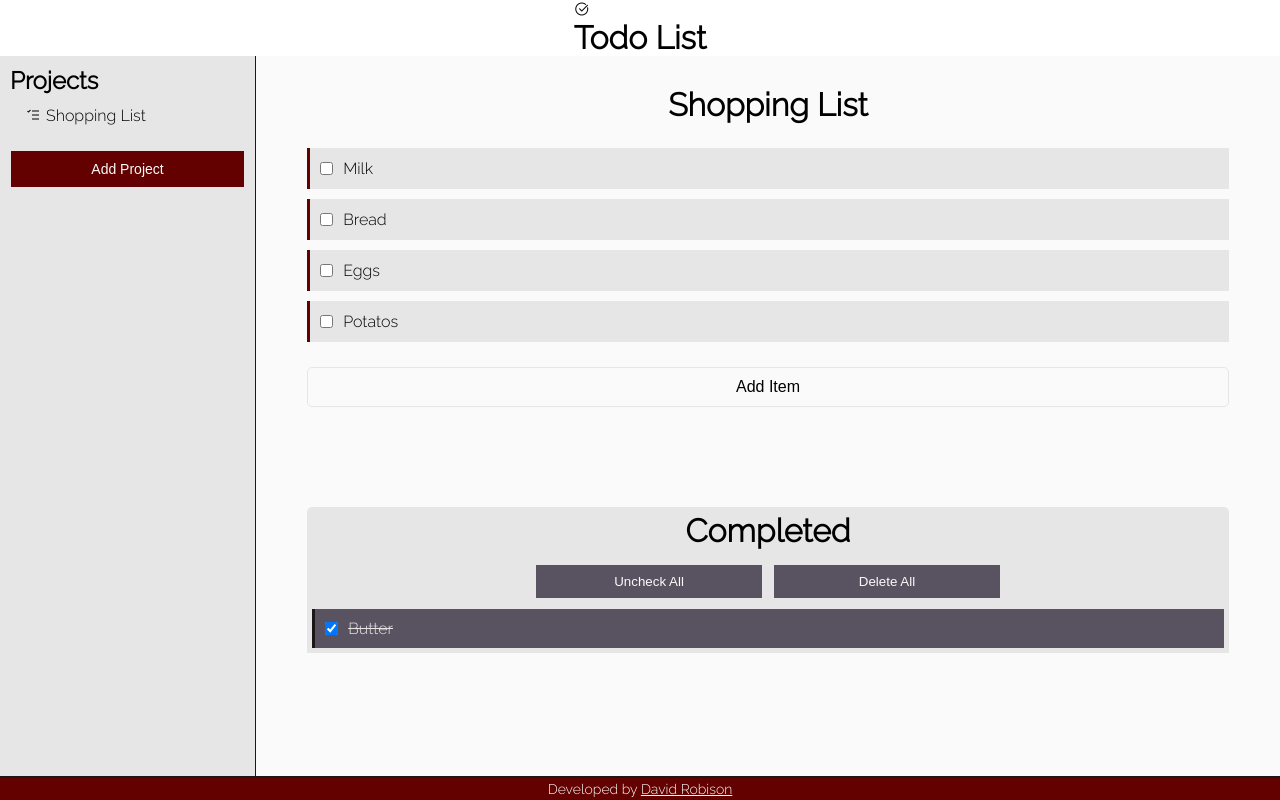
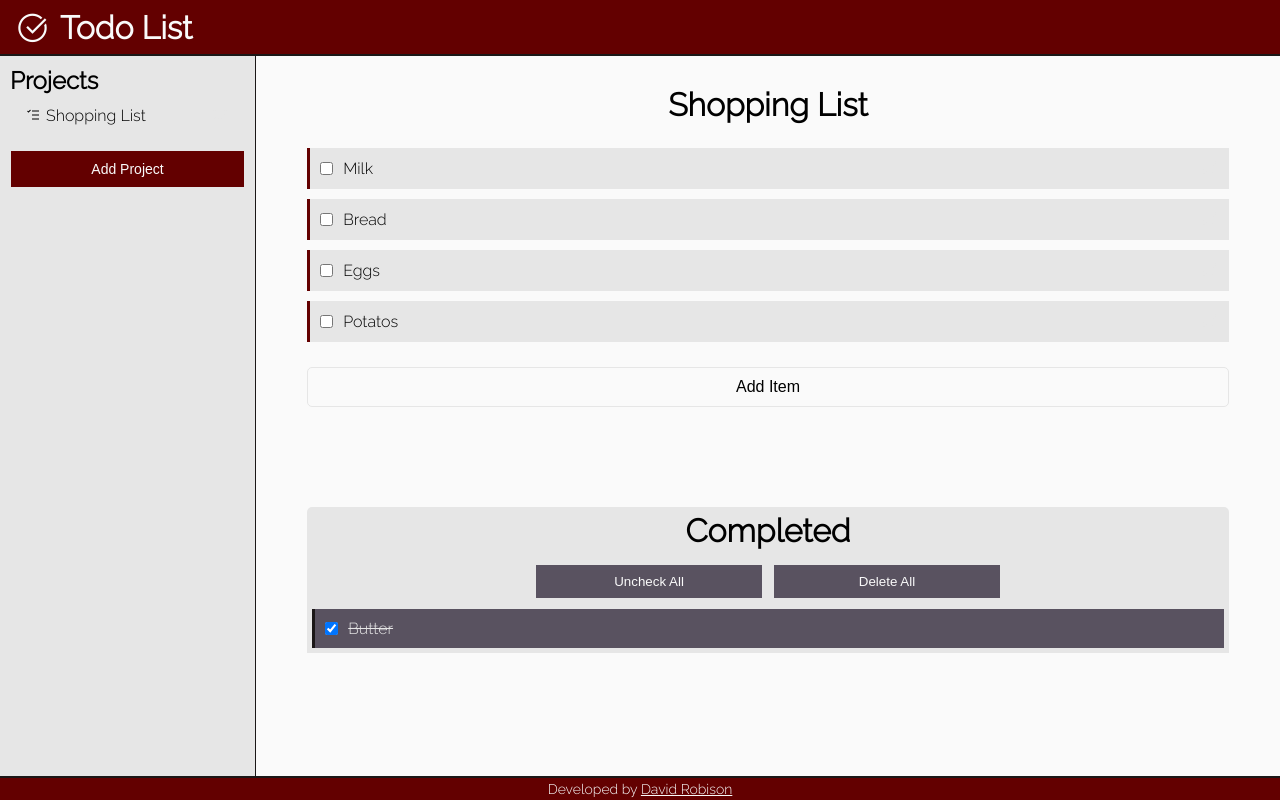
Before and after one commit to robisonwebdev/todo-react, a React (Create React App) app: page / in a window 1280 px wide. Built offline with nearby package versions, Linux system fonts and the light colour scheme.

Commit message:
Changed #Header to header

```diff
--- a/src/styles/Header/Header.css
+++ b/src/styles/Header/Header.css
@@ -1,4 +1,4 @@
-#Header {
+header {
     display: flex;
     flex-direction: row;
     justify-content: flex-start;
@@ -14,6 +14,6 @@
     width: 100%;
 }
 
-#Header i {
+header i {
     font-size: 35px;
 }
```
